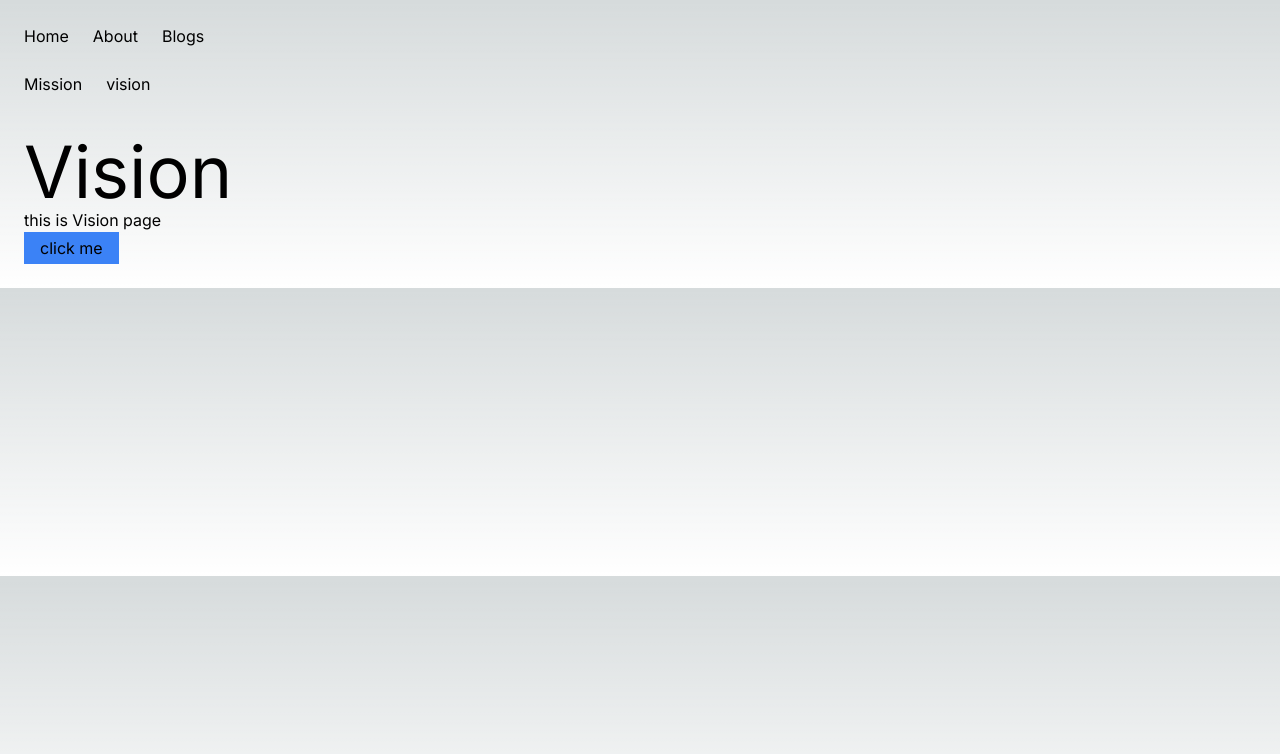
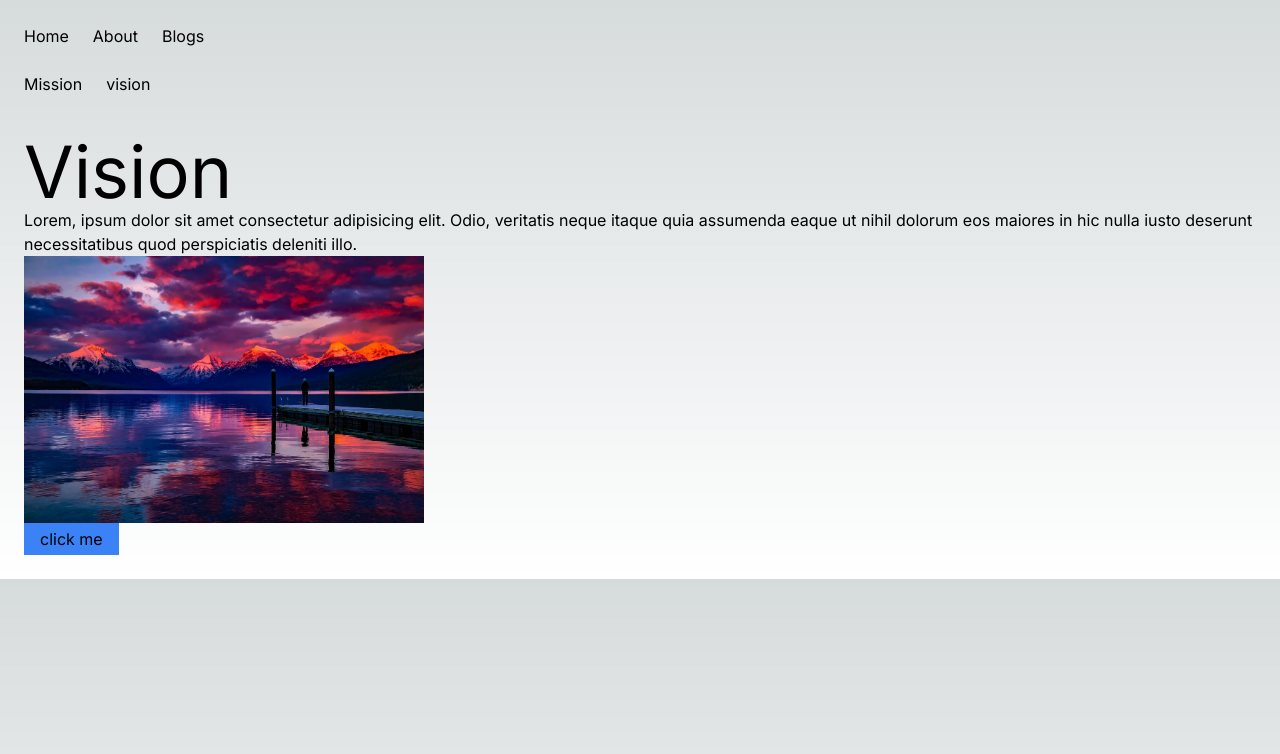
Before and after one commit to asib11/nextjs-bootcamp, a Next.js app: page /about/vision in a window 1280 px wide. Shown: the top 754 px of the page. Built offline with nearby package versions, Linux system fonts and the light colour scheme.

Commit message:
feat: optimize image

```diff
--- a/app/about/vision/page.js
+++ b/app/about/vision/page.js
@@ -1,13 +1,19 @@
 import Button from '@/app/components/button';
 import React from 'react';
+import Image from 'next/image';
+import thump from '@/public/images/image1.jpg'
 
 const Vision = () => {
     return (
         <main className="">
             <div className="mt-10">
                 <h1 className="text-7xl">Vision</h1>
-                this is Vision page
+                Lorem, ipsum dolor sit amet consectetur adipisicing elit. Odio, veritatis neque itaque quia assumenda eaque ut nihil dolorum eos maiores in hic nulla iusto deserunt necessitatibus quod perspiciatis deleniti illo.
             </div>
+            <div className='w-[400px]'>
+                <Image placeholder="blur" src={thump} alt='test image' />
+            </div>
+
             <Button></Button>
         </main>
     );
```
Also changed, not shown: public/images/image1.jpg (added).
